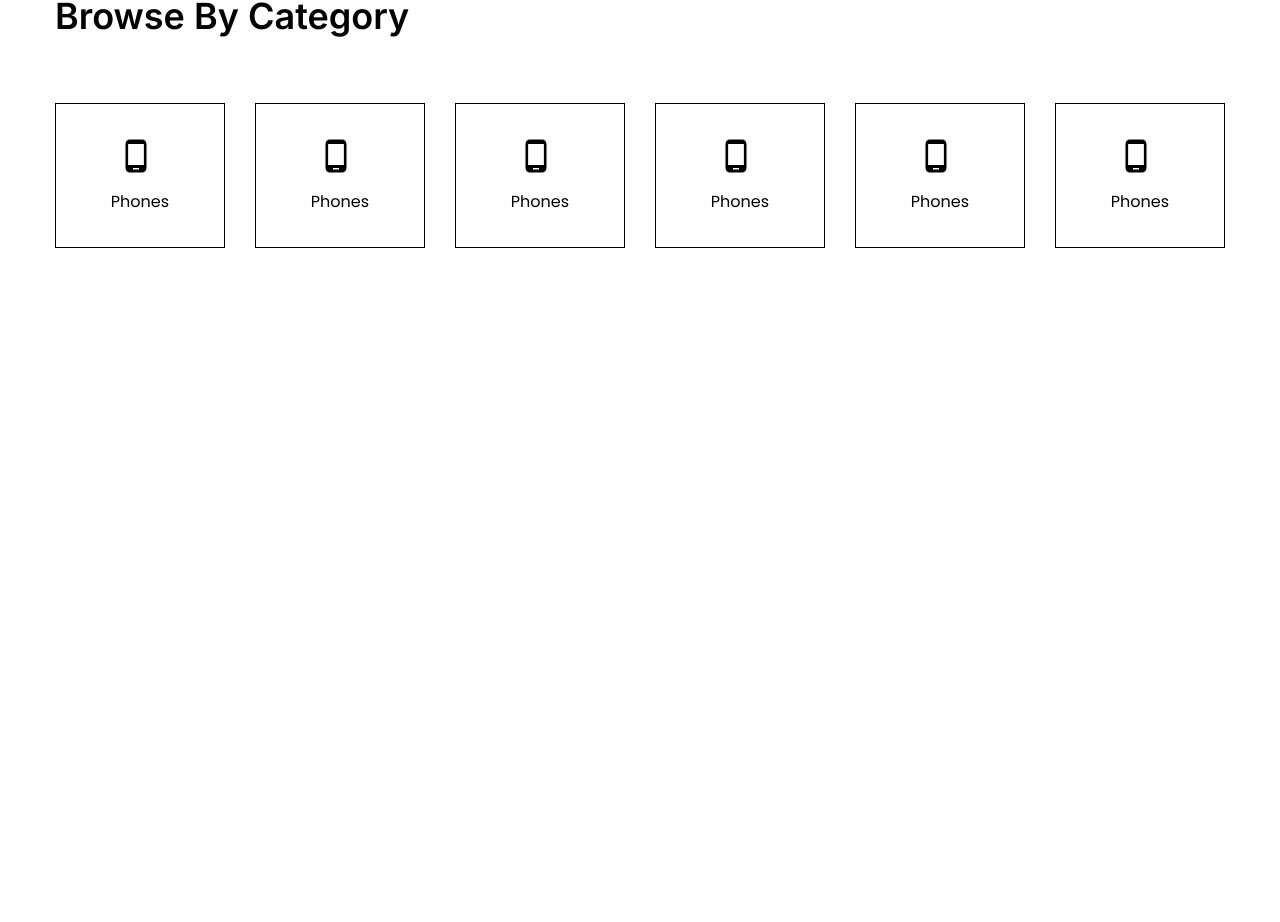
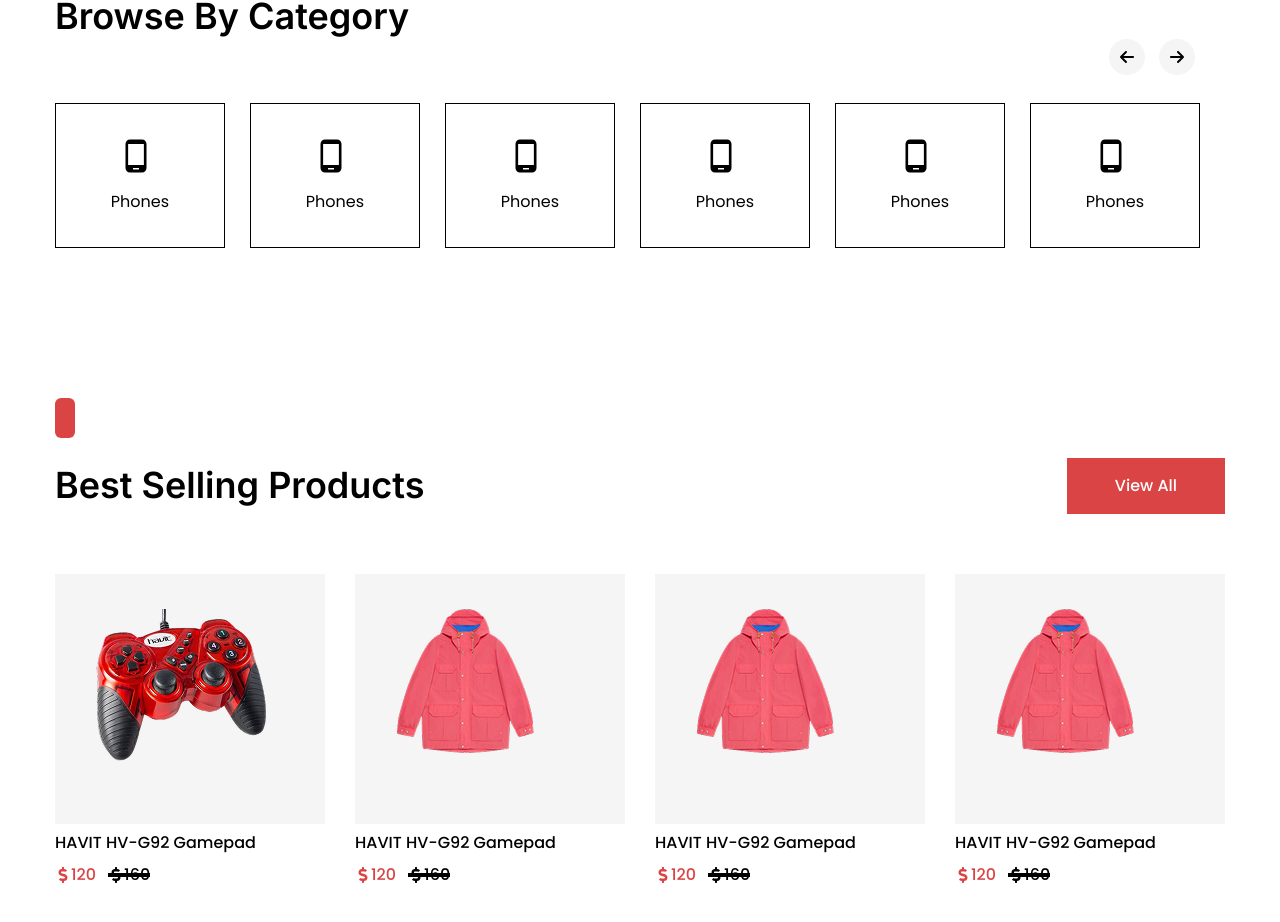
Before and after one commit to mustakin04/Full-Ecommerce, a React (Vite) app in the folder E-Commerce/: page / in a window 1280 px wide. Shown: the part 1476-2398 px from the top of the page. Before the commit the page ends 1799 px from the top, so only its background shows below. Built offline with nearby package versions, Linux system fonts and the light colour scheme.

Commit message:
BestSell part

```diff
--- /dev/null
+++ b/E-Commerce/src/Component/BestSell.jsx
@@ -0,0 +1,50 @@
+import React from "react";
+import Container from "./Container";
+import Card from "../Layout/Card";
+import Products from "./Products";
+import remote from "../assets/remote.png";
+import ProductInfo from "./ProductInfo";
+import drees from "../assets/drees.png"
+
+const BestSell = () => {
+  return (
+    <div className="py-[75px]">
+      <Container>
+        <Card></Card>
+        <div className="flex justify-between mt-[20px]">
+          <h3 className="font-Inter font-semibold text-[36px] text-black">
+            Best Selling Products
+          </h3>
+          <div className=" bg-[#db4444] flex justify-center items-center">
+            <a
+              className="font-Poppins font-medium text-[16px] py-[16px] px-[48px] rounded-sm text-white "
+              href=""
+            >
+              View All
+            </a>
+          </div>
+        </div>
+        <div className="flex justify-between mt-[60px]">
+          <div>
+            <Products remote={remote}></Products>
+            <ProductInfo></ProductInfo>
+          </div>
+          <div>
+            <Products remote={drees}></Products>
+            <ProductInfo></ProductInfo>
+          </div>
+           <div>
+            <Products remote={drees}></Products>
+            <ProductInfo></ProductInfo>
+          </div>
+           <div>
+            <Products remote={drees}></Products>
+            <ProductInfo></ProductInfo>
+          </div>
+        </div>
+      </Container>
+    </div>
+  );
+};
+
+export default BestSell;
--- a/E-Commerce/src/Component/BrowseCategory.jsx
+++ b/E-Commerce/src/Component/BrowseCategory.jsx
@@ -1,26 +1,70 @@
-import React from 'react'
-import Container from './Container'
-import Card from '../Layout/Card'
-import Category from './Category'
+import React from "react";
+import Container from "./Container";
+import Card from "../Layout/Card";
+import Category from "./Category";
 import { MdPhoneAndroid } from "react-icons/md";
+import Slider from "react-slick";
+import { FaArrowRight } from "react-icons/fa6";
+import { FaArrowLeft } from "react-icons/fa6";
 
 const BrowseCategory = () => {
+  function SampleNextArrow(props) {
+    const { className, style, onClick } = props;
     return (
-    <div className='py-[75px]'>
+      <div
+            className="absolute top-[-64px] right-[30px] h-9 w-9 flex justify-center items-center
+             rounded-full bg-[#F5F5F5] z-[999]"
+
+            onClick={onClick}
+          >
+            <FaArrowRight />
+           </ div>
+    );
+  }
+
+  function SamplePrevArrow(props) {
+    const { className, style, onClick } = props;
+    return (
+      <div
+           className="absolute top-[-64px] right-[80px] h-9 w-9 flex justify-center items-center
+             rounded-full bg-[#F5F5F5] z-[999]"
+
+            onClick={onClick}
+          >
+            <FaArrowLeft />
+          </div>
+    );
+  }
+  const settings = {
+    dots: false,
+    infinite: true,
+    slidesToShow: 6,
+    slidesToScroll: 1,
+    nextArrow: <SampleNextArrow />,
+    prevArrow: <SamplePrevArrow />,
+  };
+  return (
+    <div className="py-[75px]">
       <Container>
         <Card tittle="Categories"></Card>
-            <h2 className='font-Inter font-semibold text-[36px] text-black mt-[20px]'>Browse By Category</h2>
-            <div className='flex mt-[60px] justify-between'>
+        <h2 className="font-Inter font-semibold text-[36px] text-black mt-[20px]">
+          Browse By Category
+        </h2>
+        <div className=" mt-[60px] ">
+          <div>
+            <Slider {...settings}>
               <Category icon={<MdPhoneAndroid />} tittle="Phones"></Category>
               <Category icon={<MdPhoneAndroid />} tittle="Phones"></Category>
               <Category icon={<MdPhoneAndroid />} tittle="Phones"></Category>
               <Category icon={<MdPhoneAndroid />} tittle="Phones"></Category>
               <Category icon={<MdPhoneAndroid />} tittle="Phones"></Category>
               <Category icon={<MdPhoneAndroid />} tittle="Phones"></Category>
+            </Slider>
+          </div>
         </div>
       </Container>
     </div>
-  )
-}
+  );
+};
 
-export default BrowseCategory
+export default BrowseCategory;
--- a/E-Commerce/src/Component/FlashSales.jsx
+++ b/E-Commerce/src/Component/FlashSales.jsx
@@ -9,6 +9,7 @@
 import Slider from "react-slick";
 import { FaArrowRight } from "react-icons/fa6";
 import { FaArrowLeft } from "react-icons/fa6";
+import remote from "../assets/remote.png";
 
 
 const FlashSales = () => {
@@ -104,19 +105,19 @@
         <div className=" w-full  mt-[40px]">
           <Slider  {...settings}>
             <div>
-              <Products value={true}></Products>
+              <Products value={true} remote={remote}></Products>
               <ProductInfo></ProductInfo>
             </div>
             <div>
-              <Products value={true}></Products>
+              <Products value={true} remote={remote}></Products>
               <ProductInfo></ProductInfo>
             </div>
             <div>
-              <Products value={true}></Products>
+              <Products value={true} remote={remote}></Products>
               <ProductInfo></ProductInfo>
             </div>
             <div>
-              <Products value={true}></Products>
+              <Products value={true} remote={remote}></Products>
               <ProductInfo></ProductInfo>
             </div>
           </Slider>
--- a/E-Commerce/src/Component/Products.jsx
+++ b/E-Commerce/src/Component/Products.jsx
@@ -1,9 +1,9 @@
 import React from "react";
-import remote from "../assets/remote.png";
+
 import Discount from "./Discount";
 import Button from "./Button";
 const dis = "-40%";
-const Products = ({ value }) => {
+const Products = ({ value,remote }) => {
   return (
     <div className="relative  w-[270px] h-[250px] py-[35px] px-[40px] bg-[#f5f5f5] group">
       <img src={remote} alt="" />
--- a/E-Commerce/src/Pages/Home.jsx
+++ b/E-Commerce/src/Pages/Home.jsx
@@ -2,6 +2,7 @@
 import Banner from '../Component/Banner'
 import FlashSales from '../Component/FlashSales'
 import BrowseCategory from '../Component/BrowseCategory'
+import BestSell from '../Component/BestSell'
 
 
 const Home = () => {
@@ -10,6 +11,7 @@
        <Banner></Banner>
        <FlashSales></FlashSales>
        <BrowseCategory></BrowseCategory>
+       <BestSell></BestSell>
     </div>
   )
 }
```
Also changed, not shown: E-Commerce/src/assets/drees.png (added). Lines whose indentation alone changed are shown as unchanged.
